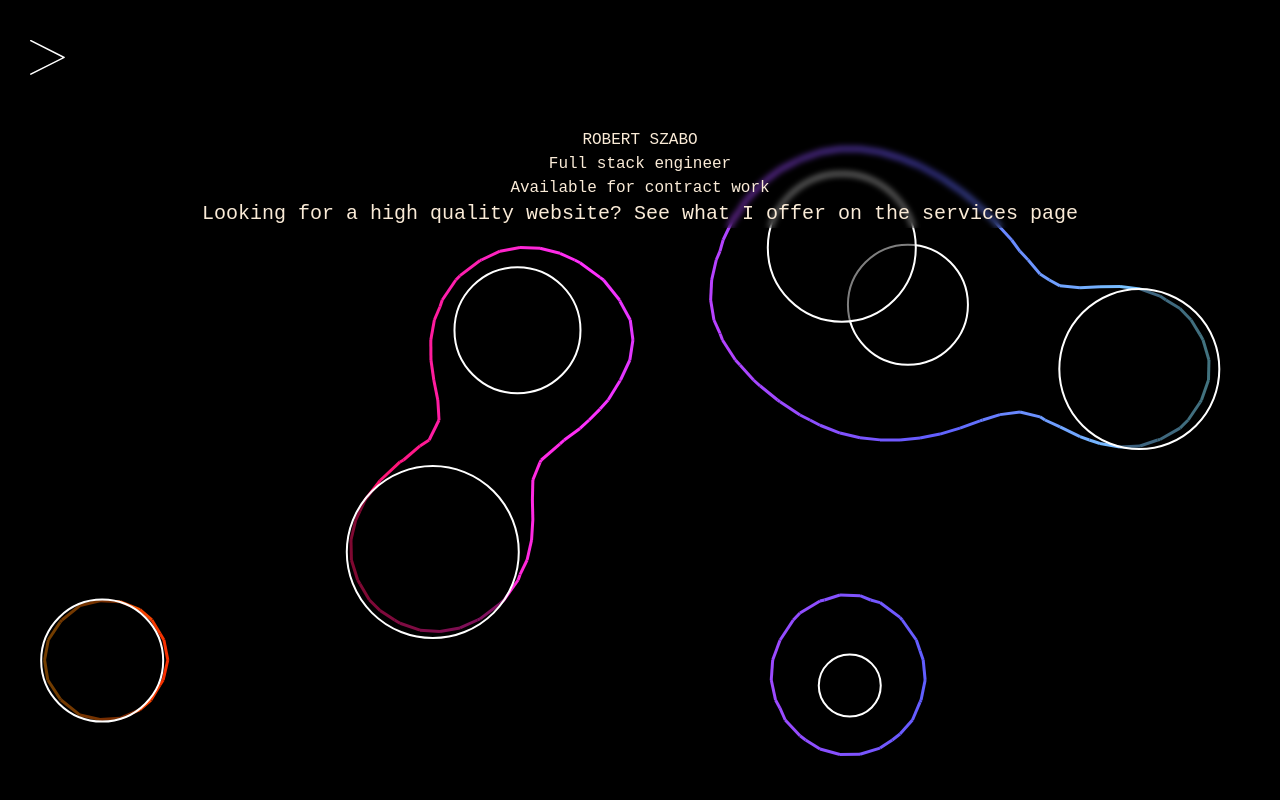
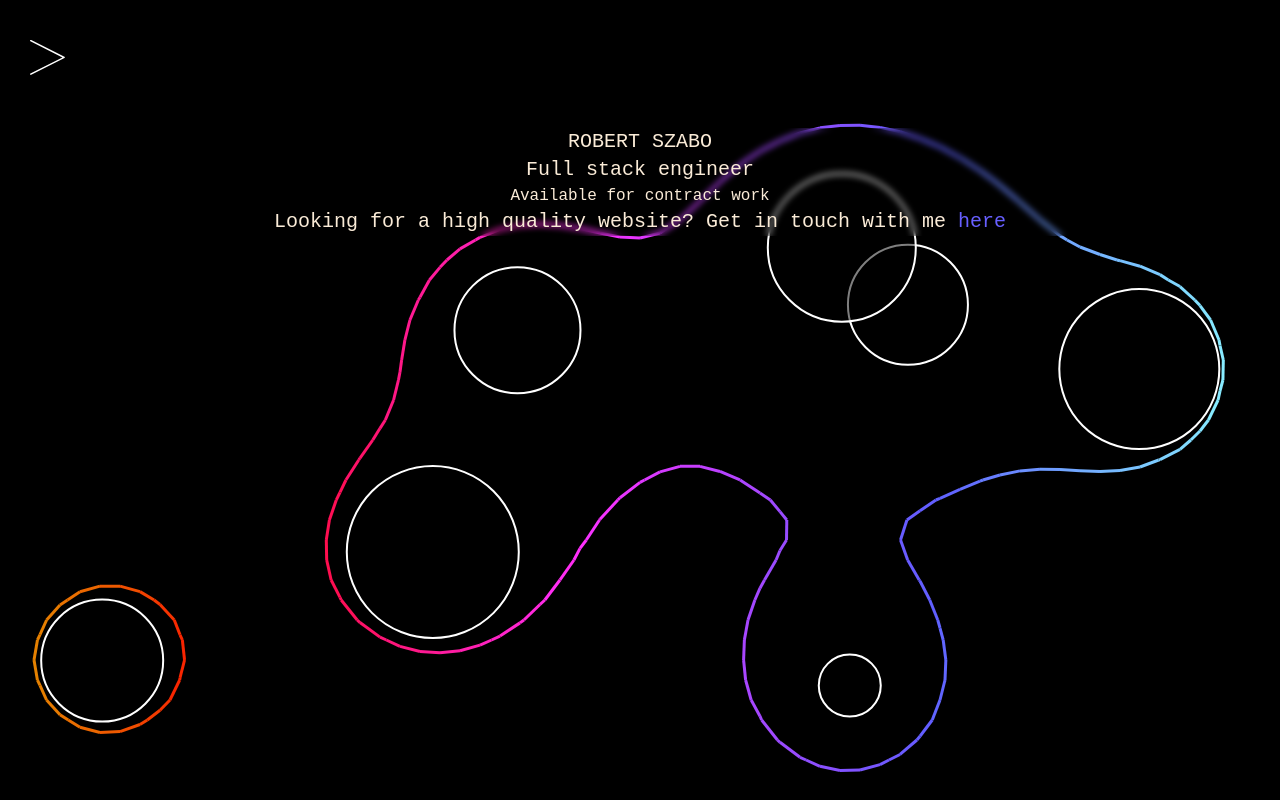
Before and after one commit to szabbbbu/ResumeWebsite, a Next.js app: page / in a window 1280 px wide. Built offline with nearby package versions, Linux system fonts and the light colour scheme.

Commit message:
fix centering for contact page

```diff
--- a/src/app/contact/page.tsx
+++ b/src/app/contact/page.tsx
@@ -4,7 +4,7 @@ import Contact from "@/components/Contact";
 
 export default function ContactPage() {
     return (
-        <Animated delay={10}>
+        <Animated delay={10} height="h-full" width="w-full">
             <Contact />
         </Animated>
     );
--- a/src/app/page.tsx
+++ b/src/app/page.tsx
@@ -1,4 +1,5 @@
 "use client"
+import Link from "next/link";
 import Animated from "@/components/Animated";
 import { showContentIfMobileMenuHidden } from "@/components/util/HideIfMobile";
 
@@ -10,19 +11,20 @@ export default function Home() {
     <div className="flex flex-col sm:w-[100%] h-fit items-center my-[10%] bg-rgba">
 
         <Animated delay={0}>
-          <p>ROBERT SZABO</p>
+          <h1 className="text-xl text-center">ROBERT SZABO</h1>
         </Animated>
         <Animated delay={1000} >
-          <p>Full stack engineer</p>
-        </Animated>
-        <Animated delay={1700}>
-          <p></p>
+          <h1 className="text-xl text-center">Full stack engineer</h1>
         </Animated>
         <Animated delay={2000}>
-          <p>Available for contract work</p>
+          <h2 className="text-center">Available for contract work</h2>
         </Animated>
         <Animated delay={3500}>
-          <p className="text-xl flex flex-wrap text-center">Looking for a high quality website? See what I offer on the services page</p>
+          <h2 className="text-xl flex flex-wrap text-center">Looking for a high quality website? Get in touch with me
+          <Link href="/contact">
+            <span className="text-siteBlue">&nbsp;here</span>
+
+          </Link></h2>
         </Animated>
 
     </div>
--- a/src/components/Animated.tsx
+++ b/src/components/Animated.tsx
@@ -4,10 +4,11 @@ import { memo, useEffect, useState } from "react";
 type Props = {
     children: React.ReactNode;
     delay: number; //milliseconds
-    height? :string;
+    width?: string;
+    height?: string;
 }
 
-function AnimatedComponent({children, delay, height="h-fit"}: Props) {
+function AnimatedComponent({children, delay, width="w-fit", height="h-fit"}: Props) {
     const [show, setShow] = useState(false);
     useEffect(() => {
         setTimeout(() => {
@@ -17,7 +18,7 @@ function AnimatedComponent({children, delay, height="h-fit"}: Props) {
 
     return(
         <div
-            className={`w-fit ${height} ${show ? "fade-in" : "start-state"}`}
+            className={`${width} ${height} ${show ? "fade-in" : "start-state"}`}
         >
             {children}
         </div>
--- a/src/components/Carousel/Carousel.tsx
+++ b/src/components/Carousel/Carousel.tsx
@@ -167,7 +167,7 @@ export default function Carousel({images}: Props) {
           <thead>
             <tr>
               <th>
-                Tech used
+                tech used
               </th>
               <th>
                 source
--- a/src/components/isosurface/CanvasLayerSystem/IsosurfaceLayer.tsx
+++ b/src/components/isosurface/CanvasLayerSystem/IsosurfaceLayer.tsx
@@ -68,7 +68,7 @@ function IsoLayer() {
         currGrid: GridPoint[][],
         ctx: CanvasRenderingContext2D
     ) {
-        if (!isoGrid2.current) return
+        if (!isoGrid2.current) return;
         const dh = isoGrid2.current.getHeightInterval();
         const dw = isoGrid2.current.getWidthInterval();
         /** Points  */
@@ -320,7 +320,7 @@ function IsoLayer() {
 
     /** INITIALIZE GRID */
     useEffect(() => {
-        threshold.current = (window.innerWidth < mobLim) ? 2.6 : 2;
+        threshold.current = (window.innerWidth < mobLim) ? 3 : 2;
         dim.current = (window.innerWidth < mobLim) ? 8 : 64;
         const w = window.innerWidth;
         const h = window.innerHeight;
@@ -360,7 +360,7 @@ function IsoLayer() {
                 }
                 isoGrid2.current?.updateGridSize(window.innerWidth, window.innerHeight);
                 layerRef.current.resizeCanvas(window.innerWidth, window.innerHeight);
-                threshold.current = lerp(window.innerWidth, 300, 2100, 3, 2.3);
+                threshold.current = lerp(window.innerWidth, 300, 2100, 2.7, 2.0);
             }
         }
         handleCanvasResize();
```
